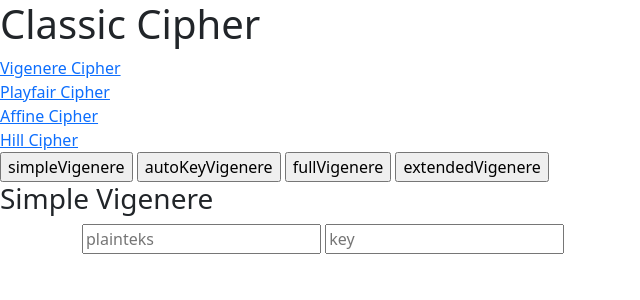
After one commit to farishasim/classic-cipher, a Flask app: page /vigenere/simple in a window 1280 px wide. The commit adds this page. Shown: the top 300 px of the page, without its empty margins (0-640 px from the left). Run offline with Flask 2, Linux system fonts and the light colour scheme; some libraries are stand-ins or nearby versions.

Commit message:
Mau merge

```diff
--- a/app.py
+++ b/app.py
@@ -13,6 +13,7 @@ def home():
 def playfair_page():
     return render_template("playfair.html")
 
+@app.route('/playfair/encrypt')
 def playfair_encrypt():
     plain = request.args.get("text")
     key = request.args.get("key")
@@ -23,6 +24,36 @@ def playfair_decrypt():
     cipher = request.args.get("text")
     key = request.args.get("key")
     return playfair.decrypt(cipher, key)
+
+
+@app.route('/vigenere', methods=["GET", "POST"])
+def vigenere_page():
+    if request.method == "POST":
+        if request.form["vigenere_mode"] == "simpleVigenere":
+            return redirect("/vigenere/simple")
+        elif request.form["vigenere_mode"] == "autoKeyVigenere":
+            return redirect("/vigenere/autokey")
+        elif request.form["vigenere_mode"] == "fullVigenere":
+            return redirect("/vigenere/full")
+        elif request.form["vigenere_mode"] == "extendedVigenere":
+            return redirect("/vigenere/extended")
+    return render_template("vigenere.html")
+
+@app.route('/vigenere/simple')
+def simple_vigenere_page():
+    return render_template("simple_vigenere.html")
+
+@app.route('/vigenere/autokey')
+def auto_key_vigenere_page():
+    return render_template("auto_key_vigenere.html")
+
+@app.route('/vigenere/full')
+def full_vigenere_page():
+    return render_template("full_vigenere.html")
+
+@app.route('/vigenere/extended')
+def extended_vigenere_page():
+    return render_template("extended_vigenere.html")
 
 
 @app.route('/affine')
--- a/static/css/main.css
+++ b/static/css/main.css
@@ -1,4 +1,4 @@
-body {
+/* body {
   margin: 0;
   height: 0;
 }
@@ -11,4 +11,4 @@ nav {
 
 nav > div {
   height: 100%;
-}
+} */
--- a/templates/home.html
+++ b/templates/home.html
@@ -1,6 +1,9 @@
 <!DOCTYPE html>
 <html>
     <head>
+        <script src="https://ajax.googleapis.com/ajax/libs/jquery/3.2.1/jquery.min.js"></script>
+        <!-- Bootstrap CSS -->
+        <link href="https://cdn.jsdelivr.net/npm/bootstrap@5.0.0-beta3/dist/css/bootstrap.min.css" rel="stylesheet" integrity="sha384-eOJMYsd53ii+scO/bJGFsiCZc+5NDVN2yr8+0RDqr0Ql0h+rP48ckxlpbzKgwra6" crossorigin="anonymous">
         <title>Classic Cipher</title>
     </head>
     <body>
@@ -9,5 +12,7 @@
         <a href="/playfair">Playfair Cipher</a><br>
         <a href="/affine">Affine Cipher</a><br>
         <a href="/hill">Hill Cipher</a>
+        {% block body %}
+        {% endblock %}
     </body>
 </html>
--- /dev/null
+++ b/templates/simple_vigenere.html
@@ -0,0 +1,14 @@
+{% extends 'vigenere.html' %}
+
+{% block vigenere %}
+
+<h3>Simple Vigenere</h3>
+
+<div class="container">
+  <div class="fc">
+    <input type="text" id="plainteks" placeholder="plainteks">
+    <input type="text" id="key" placeholder="key">
+  </div>
+</div>
+
+{% endblock %}
--- a/templates/vigenere.html
+++ b/templates/vigenere.html
@@ -1,39 +1,18 @@
 {% extends 'home.html' %}
 
 {% block body %}
-<form action="/vigenere" method="GET">
-  <input type="radio" name="vMode" id="simpleVigenere" value="simpleVigenere" onclick="vigenere_page()">
-  <label for="simpleVigenere">Simple Vigenère</label>
-  <input type="radio" name="vMode" id="autoKeyVigenere" value="autoKeyVigenere" onclick="vigenere_page()">
-  <label for="autoKeyVigenere">Auto-key Vigenère</label>
-  <input type="radio" name="vMode" id="fullVigenere" value="fullVigenere" onclick="vigenere_page()">
-  <label for="fullVigenere">Full Vigenère</label>
-  <input type="radio" name="vMode" id="extendedVigenere" value="extendedVigenere" onclick="vigenere_page()">
-  <label for="extendedVigenere">Extended Vigenère</label>
-  <button type="submit" name="vMode" id="submitVMode">Select</button>
+<form action="/vigenere" method="POST">
+  <input type="submit" name="vigenere_mode" value="simpleVigenere">
+  <input type="submit" name="vigenere_mode" value="autoKeyVigenere">
+  <input type="submit" name="vigenere_mode" value="fullVigenere">
+  <input type="submit" name="vigenere_mode" value="extendedVigenere">
 </form>
 
-<!-- <select name="cars" id="cars">
-  <option value="volvo">Volvo</option>
-  <option value="saab">Saab</option>
-  <option value="mercedes">Mercedes</option>
-  <option value="audi">Audi</option>
-</select> -->
 
-{% if mode == "simpleVigenere" %}
-  <h3>simpleVigenere</h3>
-{% elif mode == "autoKeyVigenere" %}
-  <h3>autoKeyVigenere</h3>
-{% elif mode == "fullVigenere" %}
-  <h3>fullVigenere</h3>
-{% elif mode == "extendedVigenere" %}
-  <h3>extendedVigenere</h3>
-{% else %}
-  <h3>not checked</h3>
-{% endif %}
 
-<form action="/vigenere" method="POST">
-  <input type="text" name="" id="">
-</form>
+{% block vigenere %}
 
 {% endblock %}
+
+
+{% endblock %}
```
Also changed, not shown: cipher/simpleVigenere.py (+35 -4 lines), templates/auto_key_vigenere.html (added, +7 -0 lines), templates/extended_vigenere.html (added, +7 -0 lines), templates/full_vigenere.html (added, +7 -0 lines).
